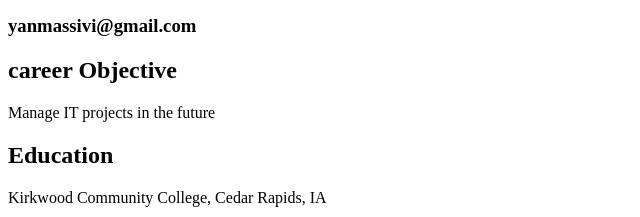
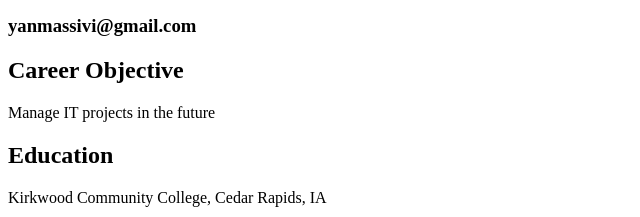
Before and after one commit to ymassivi/project2, a plain HTML site: page index.html in a window 1280 px wide. Shown: the part 216-433 px from the top of the page, 0-640 px from the left. Drawn offline with Linux system fonts and the light colour scheme.

Commit message:
Update index.html

```diff
--- a/index.html
+++ b/index.html
@@ -19,7 +19,7 @@
       <h3>yanmassivi@gmail.com</h3>
 
 
-	  <h2>career Objective</h2>
+	  <h2>Career Objective</h2>
       <p> Manage IT projects in the future</p>
     <h2>Education</h2>
 	<p>Kirkwood Community College, Cedar Rapids, IA</p>
```
